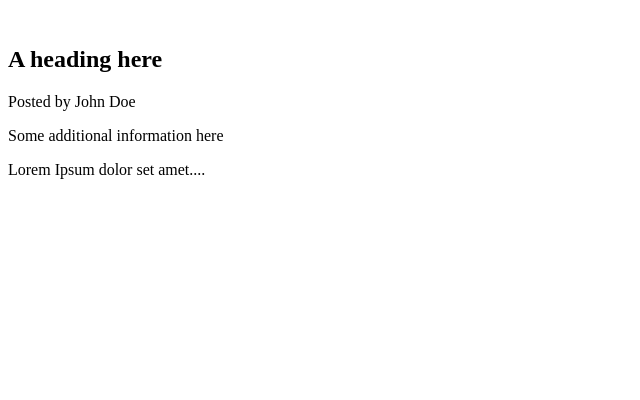
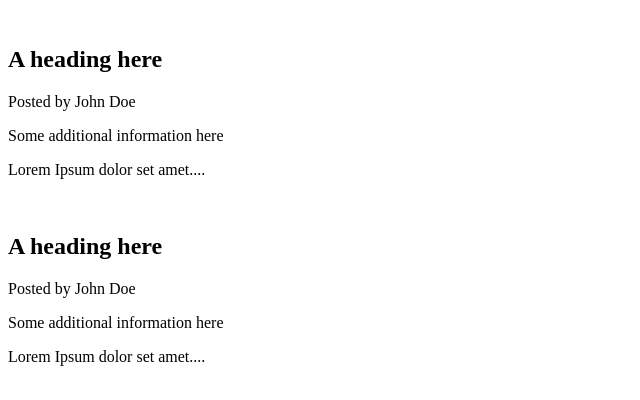
Before and after one commit to Giovanni-Martini/devclass, a plain HTML site: page index.html in a window 1280 px wide. Shown: the whole page, without its empty margins (0-640 px from the left). Drawn offline with Linux system fonts and the light colour scheme.

Commit message:
mas cambios

```diff
--- a/index.html
+++ b/index.html
@@ -12,4 +12,18 @@
 </article>
 
 </body>
+</html><!DOCTYPE html>
+<html>
+<body>
+
+<article>
+  <header>
+    <h1>A heading here</h1>
+    <p>Posted by John Doe</p>
+    <p>Some additional information here</p>
+  </header>
+  <p>Lorem Ipsum dolor set amet....</p>
+</article>
+
+</body>
 </html>
```
